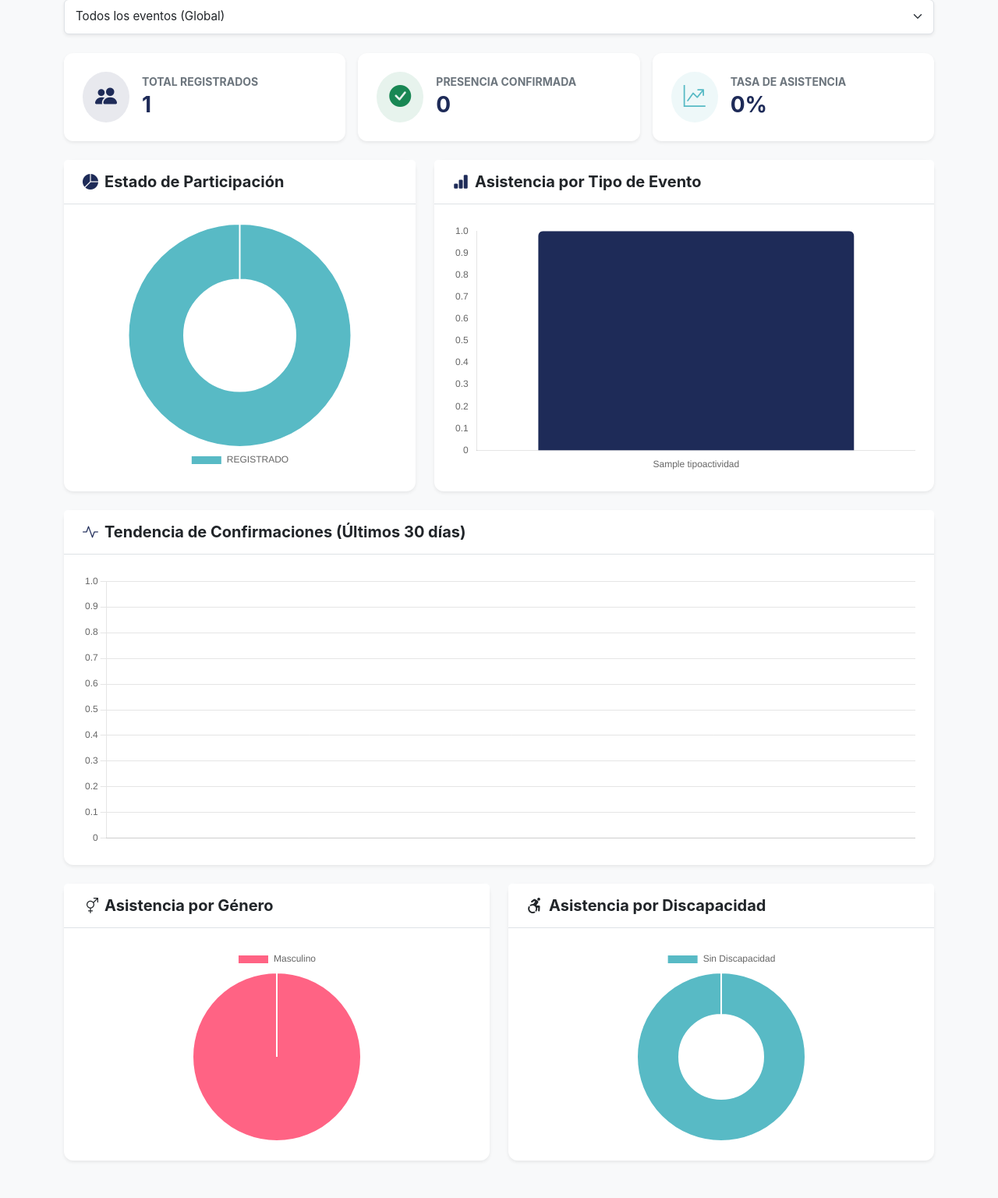
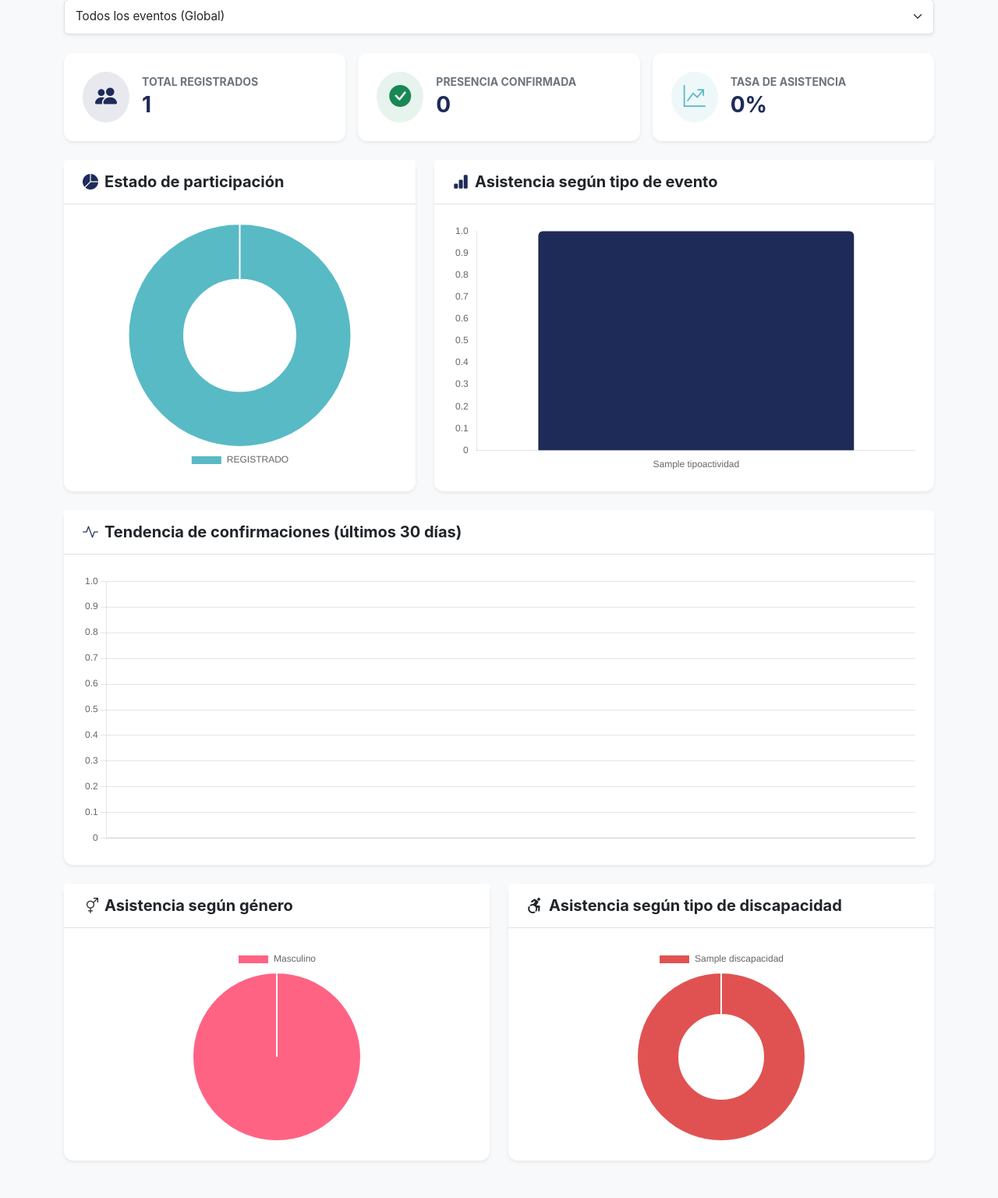
Before and after one commit to srincon07/Proyecto_Asisto, a Django app: page /eventos/dashboard/ in a window 1280 px wide. Shown: the part 134-1670 px from the top of the page at 78% size. Run offline with Django 5.2, Linux system fonts and the light colour scheme; a user stored in the database is signed in; tables that the repository leaves empty hold one stand-in row (values such as "Sample post"); some libraries are stand-ins or nearby versions.

Commit message:
Fix disability stats query and improve dashboard UI consistency
Fixed disability statistics to use the correct field name (nombre_discapacidad) from the related Discapacidad model. Standardized dashboard chart labels capitalization for consistency. Added dynamic color generation for disability chart and moved the evaluation dashboard button within conditional rendering. Updated empty state colspan to match current table structure.

```diff
--- a/Eventos/services.py
+++ b/Eventos/services.py
@@ -41,7 +41,7 @@ def obtener_datos_dashboard(actividad_id=None):
                             .annotate(cantidad=Count('id')))
 
         # 5. Asistencia por Discapacidad (Accediendo a través de la relación)
-        stats_discapacidad = list(qs_asistencia.values('asistente__discapacidad')
+        stats_discapacidad = list(qs_asistencia.values('asistente__discapacidad__nombre_discapacidad')
                                   .annotate(cantidad=Count('id')))
 
         local_tz = ZoneInfo("America/Bogota") # O tu zona horaria correspondiente
--- a/Eventos/views.py
+++ b/Eventos/views.py
@@ -1064,8 +1064,6 @@ def api_indicadores(request):
     data = obtener_datos_dashboard(actividad_id)
     return JsonResponse(data, safe=False)
 
-# Eventos/views.py
-
 @login_required
 @es_miembro_grupo('Administrador')
 def dashboard_view(request):
--- a/templates/Eventos/dashboard.html
+++ b/templates/Eventos/dashboard.html
@@ -39,7 +39,7 @@
                         <i class="bi bi-people-fill h3 m-0"></i>
                     </div>
                     <div>
-                        <h6 class="text-muted mb-1 text-uppercase small fw-bold">Total Registrados</h6>
+                        <h6 class="text-muted mb-1 text-uppercase small fw-bold">Total registrados</h6>
                         <h3 class="m-0 fw-bold text-primary" id="kpiTotal">0</h3>
                     </div>
                 </div>
@@ -52,7 +52,7 @@
                         <i class="bi bi-check-circle-fill h3 m-0"></i>
                     </div>
                     <div>
-                        <h6 class="text-muted mb-1 text-uppercase small fw-bold">Presencia Confirmada</h6>
+                        <h6 class="text-muted mb-1 text-uppercase small fw-bold">Presencia confirmada</h6>
                         <h3 class="m-0 fw-bold text-primary" id="kpiConfirmados">0</h3>
                     </div>
                 </div>
@@ -65,7 +65,7 @@
                         <i class="bi bi-graph-up-arrow h3 m-0"></i>
                     </div>
                     <div>
-                        <h6 class="text-muted mb-1 text-uppercase small fw-bold">Tasa de Asistencia</h6>
+                        <h6 class="text-muted mb-1 text-uppercase small fw-bold">Tasa de asistencia</h6>
                         <h3 class="m-0 fw-bold text-primary" id="kpiTasa">0%</h3>
                     </div>
                 </div>
@@ -77,7 +77,7 @@
         <div class="col-md-5">
             <div class="card shadow-sm border-0 h-100">
                 <div class="card-header bg-white py-3">
-                    <h5 class="card-title m-0 fw-bold text-dark"><i class="bi bi-pie-chart-fill me-2" style="color: #1e2b58;"></i>Estado de Participación</h5>
+                    <h5 class="card-title m-0 fw-bold text-dark"><i class="bi bi-pie-chart-fill me-2" style="color: #1e2b58;"></i>Estado de participación</h5>
                 </div>
                 <div class="card-body">
                     <div style="height: 320px; position: relative;">
@@ -90,7 +90,7 @@
         <div class="col-md-7">
             <div class="card shadow-sm border-0 h-100">
                 <div class="card-header bg-white py-3">
-                    <h5 class="card-title m-0 fw-bold text-dark"><i class="bi bi-bar-chart-fill me-2" style="color: #1e2b58;"></i>Asistencia por Tipo de Evento</h5>
+                    <h5 class="card-title m-0 fw-bold text-dark"><i class="bi bi-bar-chart-fill me-2" style="color: #1e2b58;"></i>Asistencia según tipo de evento</h5>
                 </div>
                 <div class="card-body">
                     <div style="height: 320px; position: relative;">
@@ -105,7 +105,7 @@
         <div class="col-12">
             <div class="card shadow-sm border-0">
                 <div class="card-header bg-white py-3">
-                    <h5 class="card-title m-0 fw-bold text-dark"><i class="bi bi-activity me-2" style="color: #1e2b58;"></i>Tendencia de Confirmaciones (Últimos 30 días)</h5>
+                    <h5 class="card-title m-0 fw-bold text-dark"><i class="bi bi-activity me-2" style="color: #1e2b58;"></i>Tendencia de confirmaciones (últimos 30 días)</h5>
                 </div>
                 <div class="card-body">
                     <div style="height: 350px; position: relative;">
@@ -120,7 +120,7 @@
         <div class="col-md-6">
             <div class="card shadow-sm border-0 h-100">
                 <div class="card-header bg-white py-3">
-                    <h5 class="card-title m-0 fw-bold"><i class="bi bi-gender-ambiguous me-2"></i>Asistencia por Género</h5>
+                    <h5 class="card-title m-0 fw-bold"><i class="bi bi-gender-ambiguous me-2"></i>Asistencia según género</h5>
                 </div>
                 <div class="card-body"><div style="height: 250px;"><canvas id="chartGenero"></canvas></div></div>
             </div>
@@ -128,7 +128,7 @@
         <div class="col-md-6">
             <div class="card shadow-sm border-0 h-100">
                 <div class="card-header bg-white py-3">
-                    <h5 class="card-title m-0 fw-bold"><i class="bi bi-person-wheelchair me-2"></i>Asistencia por Discapacidad</h5>
+                    <h5 class="card-title m-0 fw-bold"><i class="bi bi-person-wheelchair me-2"></i>Asistencia según tipo de discapacidad</h5>
                 </div>
                 <div class="card-body"><div style="height: 250px;"><canvas id="chartDiscapacidad"></canvas></div></div>
             </div>
@@ -170,6 +170,12 @@
 
                 // Calculamos tasa
                 const tasa = total > 0 ? Math.round((confirmados / total) * 100) : 0;
+
+                const categorias = data.discapacidad;
+                const colores = categorias.map((_, index) => {
+                    // Genera un color HSL dinámico que cambia el tono (hue)
+                    return `hsl(${(index * 360) / categorias.length}, 70%, 60%)`;
+                });
 
                 // Actualizamos el DOM
                 document.getElementById('kpiTotal').innerText = total;
@@ -261,8 +267,12 @@
                 charts['chartDiscapacidad'] = new Chart(document.getElementById('chartDiscapacidad').getContext('2d'), {
                     type: 'doughnut',
                     data: {
-                        labels: data.discapacidad.map(d => d.asistente__tiene_discapacidad ? 'Con Discapacidad' : 'Sin Discapacidad'),
-                        datasets: [{ data: data.discapacidad.map(d => d.cantidad), backgroundColor: ['#58bac5', '#e9ecef'] }]
+                        // Accedemos al nuevo campo que definimos en el values() del service
+                        labels: data.discapacidad.map(d => d.asistente__discapacidad__nombre_discapacidad || 'Sin Discapacidad'),
+                        datasets: [{
+                            data: data.discapacidad.map(d => d.cantidad),
+                            backgroundColor: colores
+                        }]
                     },
                     options: { responsive: true, maintainAspectRatio: false }
                 });
--- a/templates/Eventos/panel_asistentes_visualizacion.html
+++ b/templates/Eventos/panel_asistentes_visualizacion.html
@@ -194,7 +194,7 @@ Panel de Control de Asistencia - {{ actividad.nombre_evento }}
                         </tr>
                         {% empty %}
                         <tr class="row-vacia">
-                            <td colspan="4" class="text-center text-muted py-5">
+                            <td colspan="6" class="text-center text-muted py-5">
                                 <i class="bi bi-people-fill display-4 d-block mb-3 text-black-50"></i>
                                 Ningún asistente ha escaneado el código o ingresado mediante el enlace todavía.
                             </td>
```
Also changed, not shown: templates/Eventos/lista_eventos.html (+5 -5 lines).
